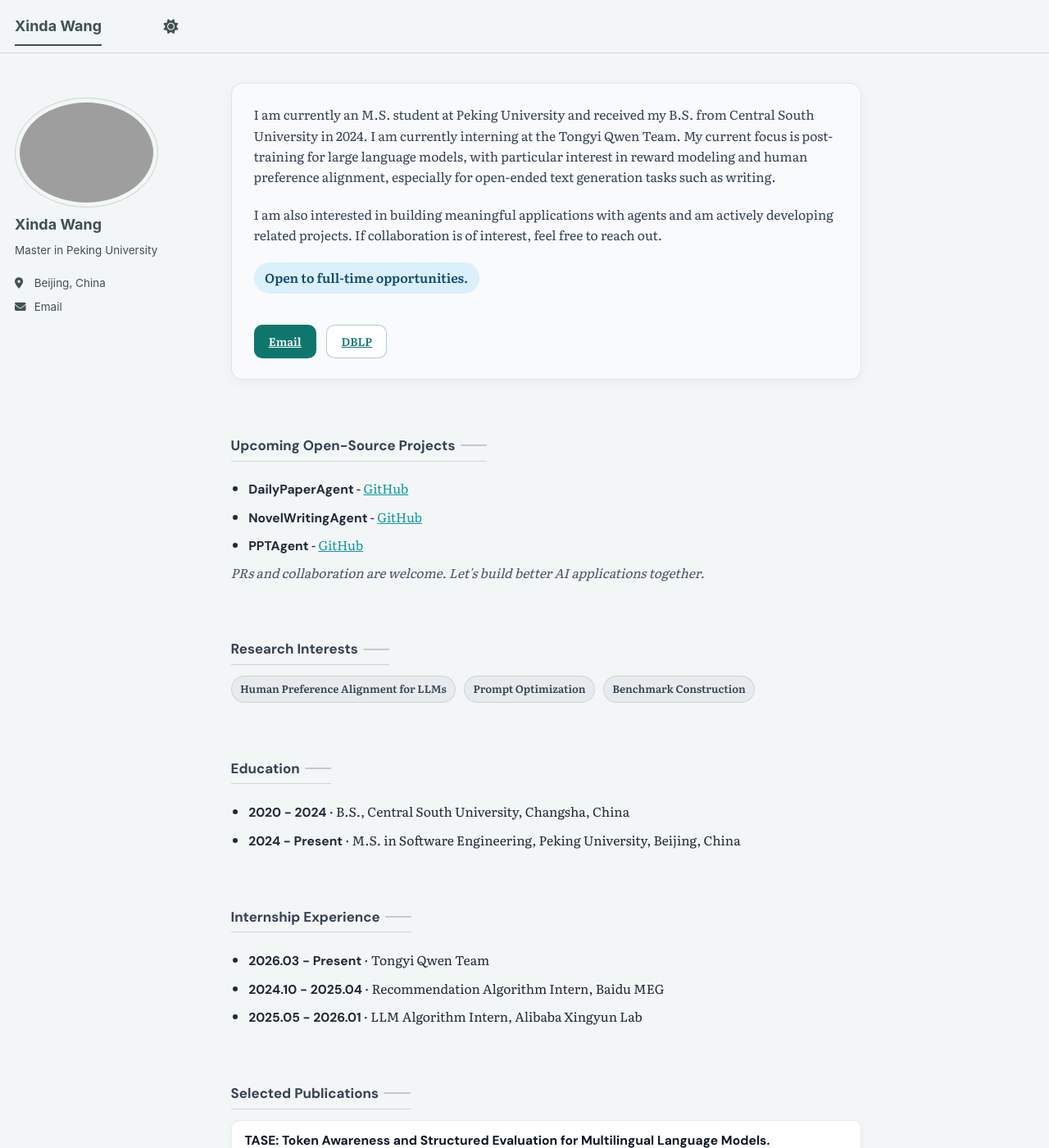
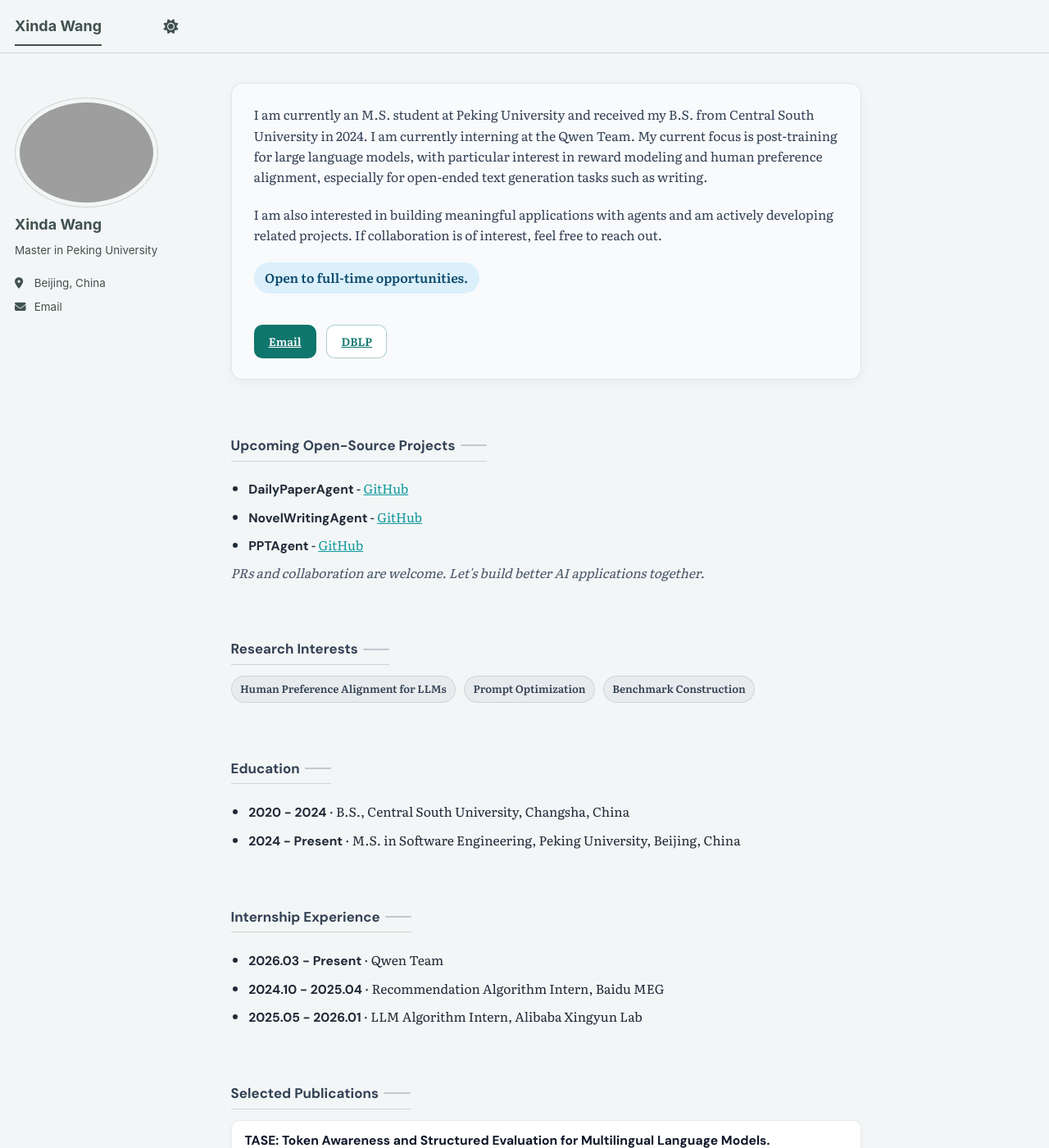
Before and after one commit to xindaaW/xindaaW.github.io, a Jekyll site: the page built from _pages/about.md, in a window 1280 px wide and 1400 px high. Shown: the whole window at 82% size. Built offline with Jekyll 4.4.1, drawn with Linux system fonts in a browser that asks for light colours; a script bundle is joined from its source files by our own code; library files that are not in the unit come from our copies.

Commit message:
rename Tongyi Qwen Team to Qwen Team

```diff
--- a/_pages/about.md
+++ b/_pages/about.md
@@ -9,7 +9,7 @@
 
 <section class="home-hero">
   <p class="home-hero__desc">
-    I am currently an M.S. student at Peking University and received my B.S. from Central South University in 2024. I am currently interning at the Tongyi Qwen Team. My current focus is post-training for large language models, with particular interest in reward modeling and human preference alignment, especially for open-ended text generation tasks such as writing.
+    I am currently an M.S. student at Peking University and received my B.S. from Central South University in 2024. I am currently interning at the Qwen Team. My current focus is post-training for large language models, with particular interest in reward modeling and human preference alignment, especially for open-ended text generation tasks such as writing.
   </p>
   <p class="home-hero__desc">
     I am also interested in building meaningful applications with agents and am actively developing related projects. If collaboration is of interest, feel free to reach out.
@@ -53,7 +53,7 @@
 <section class="home-section">
   <h2>Internship Experience</h2>
   <ul class="home-timeline">
-    <li><strong>2026.03 - Present</strong> · Tongyi Qwen Team</li>
+    <li><strong>2026.03 - Present</strong> · Qwen Team</li>
     <li><strong>2024.10 - 2025.04</strong> · Recommendation Algorithm Intern, Baidu MEG</li>
     <li><strong>2025.05 - 2026.01</strong> · LLM Algorithm Intern, Alibaba Xingyun Lab</li>
   </ul>
```
